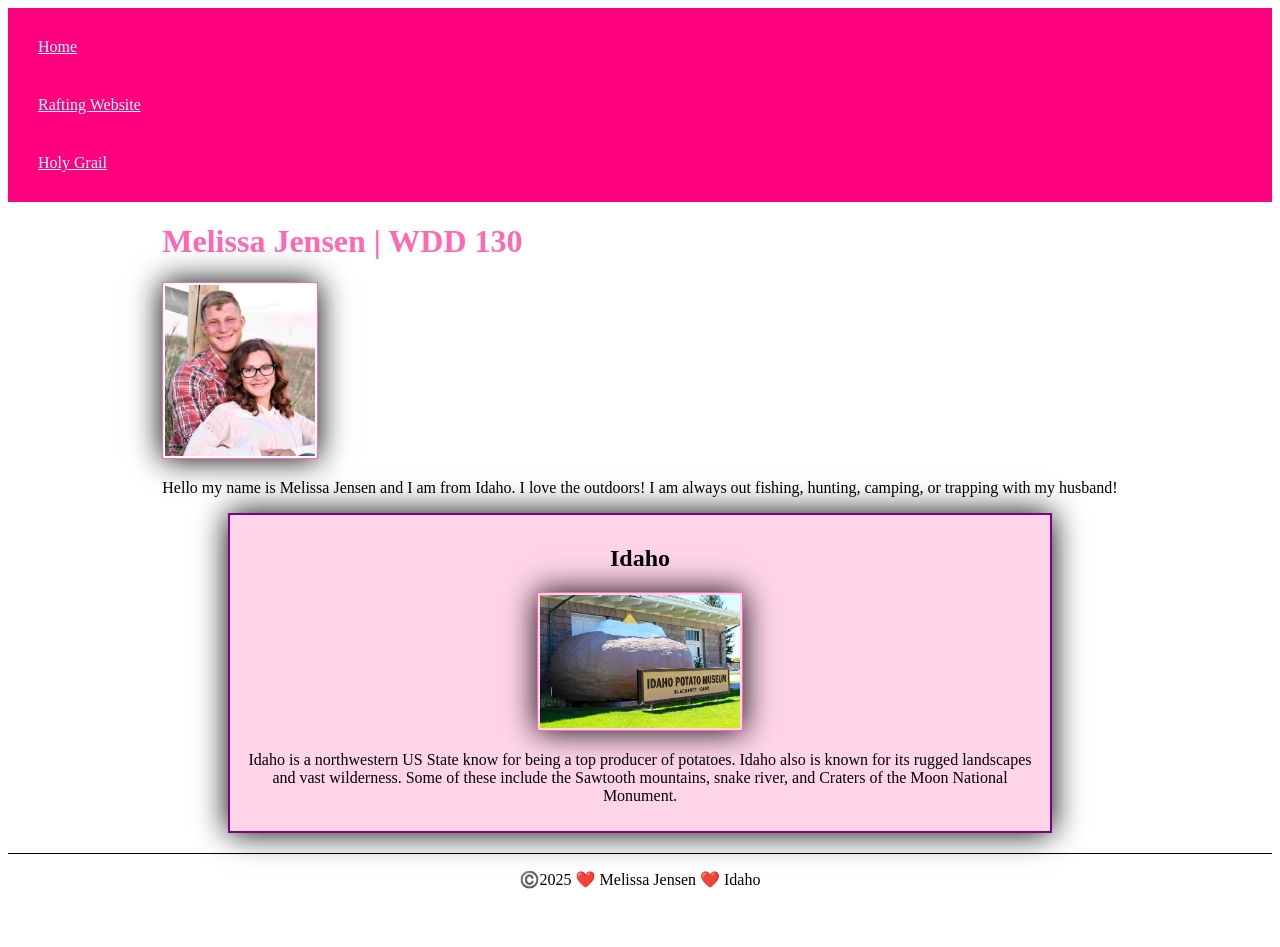
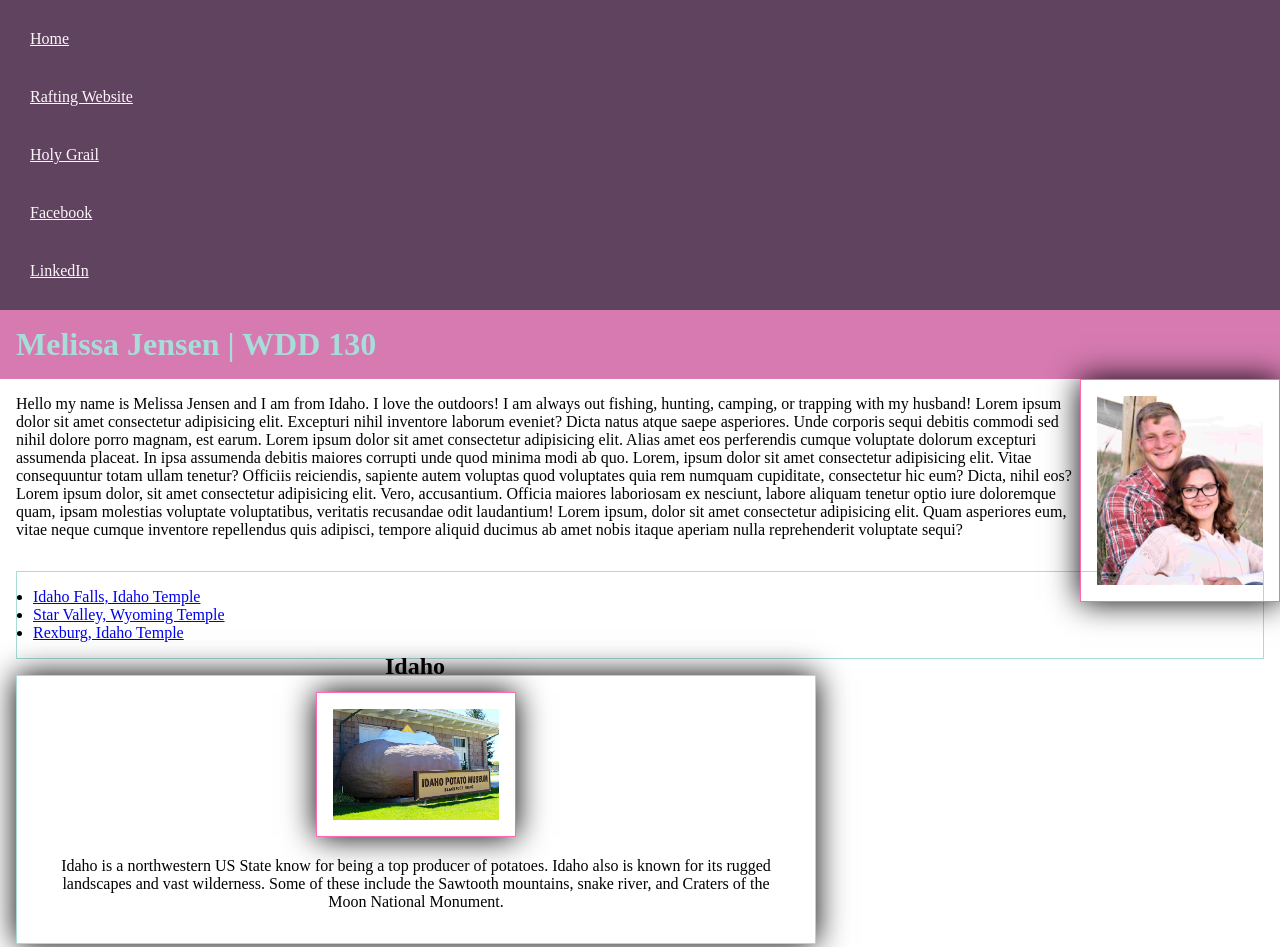
Before and after one commit to mnjensen-24/wdd130, a plain HTML site: page index.html in a window 1280 px wide. Shown: the top 947 px of the page. Before the commit the page ends 905 px from the top, so only its background shows below. Drawn offline with Linux system fonts and the light colour scheme.

Commit message:
About you page

```diff
--- a/index.html
+++ b/index.html
@@ -14,14 +14,21 @@
                     <a href="#">Home</a>
                     <a href="wwr/">Rafting Website</a>
                     <a href="week02/holygrail.html">Holy Grail</a>
+                    <a href="https://facebook.com">Facebook</a>
+                    <a href="https://linkedin.com">LinkedIn</a>
             </nav>
         </header>
         <main>
             <h1>Melissa Jensen | WDD 130</h1>
             <img src="images/profile.JPG" alt="Hello, my name is Melissa Jensen" width="200">
-            <p>Hello my name is Melissa Jensen and I am from Idaho. I love the outdoors! I am always out fishing, hunting, camping, or trapping with my husband!</p>
+            <p>Hello my name is Melissa Jensen and I am from Idaho. I love the outdoors! I am always out fishing, hunting, camping, or trapping with my husband! Lorem ipsum dolor sit amet consectetur adipisicing elit. Excepturi nihil inventore laborum eveniet? Dicta natus atque saepe asperiores. Unde corporis sequi debitis commodi sed nihil dolore porro magnam, est earum. Lorem ipsum dolor sit amet consectetur adipisicing elit. Alias amet eos perferendis cumque voluptate dolorum excepturi assumenda placeat. In ipsa assumenda debitis maiores corrupti unde quod minima modi ab quo. Lorem, ipsum dolor sit amet consectetur adipisicing elit. Vitae consequuntur totam ullam tenetur? Officiis reiciendis, sapiente autem voluptas quod voluptates quia rem numquam cupiditate, consectetur hic eum? Dicta, nihil eos? Lorem ipsum dolor, sit amet consectetur adipisicing elit. Vero, accusantium. Officia maiores laboriosam ex nesciunt, labore aliquam tenetur optio iure doloremque quam, ipsam molestias voluptate voluptatibus, veritatis recusandae odit laudantium! Lorem ipsum, dolor sit amet consectetur adipisicing elit. Quam asperiores eum, vitae neque cumque inventore repellendus quis adipisci, tempore aliquid ducimus ab amet nobis itaque aperiam nulla reprehenderit voluptate sequi?</p>
+            <ul class="box">
+                <li><a href="https://newsroom.churchofjesuschrist.org/article/idaho-falls-idaho-temple" target="_blank">Idaho Falls, Idaho Temple</a></li>
+                <li><a href="https://churchofjesuschristtemples.org/star-valley-wyoming-temple/" target="_blank">Star Valley, Wyoming Temple</a></li>
+                <li><a href="https://newsroom.churchofjesuschrist.org/article/rexburg-idaho-temple" target="_blank">Rexburg, Idaho Temple</a></li>
+            </ul>
         </main>
-        <aside>
+        <aside class="box">
             <h2>Idaho</h2>
             <img src="images/idahopotato.jpg" alt="Idaho Potato Muesem">
             <p>Idaho is a northwestern US State know for being a top producer of potatoes. Idaho also is known for its rugged landscapes and vast wilderness. Some of these include the Sawtooth mountains, snake river, and Craters of the Moon National Monument. </p>
@@ -32,4 +39,5 @@
             </p>
         </footer>
     </body>
+    <!-- 1/20/24 -->
 </html>
--- a/styles/styles.css
+++ b/styles/styles.css
@@ -1,29 +1,48 @@
+* {
+    margin: 0;
+    padding: 0;
+    box-sizing: border-box;
+}
+
+:root {
+    --heading-background-color: #d67ab1;
+    --heading-text-color: #a8dcd9;
+    --heading-font: font-family: 'Font Diner', Fontdiner Swanky;
+    --padding: 1rem;
+    --border: 1px solid #a8dcd9;
+    --backgroud-color: white;
+}
+
 nav {
-    background-color: rgb(255, 0, 128);
+    background-color: #60435f;
     padding: 10px;
 }
 
 nav a {
-    color: white;
+    color: #fdf7fa;
     display: block;
     padding: 20px;
 }
 
 h1 {
-    color: hotpink;
+    background-color: var(--heading-background-color);
+    color: var(--heading-text-color);
+    font-family: var(--heading-font);
+    padding: var(--padding);
 }
 
 main img {
-    width: 150px;
+    width: 200px;
     height: auto;
+    border: 1px solid hotpink;
+    box-shadow: 0 0 30px rgb(0, 0, 0);
+    padding: var(--padding);
     margin: auto;
-    border: 1px solid hotpink;
-    padding: 2px;
-    box-shadow: 0 0 30px rgb(0, 0, 0);
+    float: right;
 }
 
 p {
-    padding: 0px;
+    padding: var(--padding);
 }
 
 main {
@@ -36,10 +55,16 @@ aside {
     margin: auto;
     border: 2px solid purple;
     box-shadow: 0 0 30px black;
-    padding: 10px;
+    padding: var(--padding);
     background-color: rgb(255, 212, 233);
     color: rgb(0, 0, 0);
     text-align: center;
+}
+
+aside h2 {
+    position: absolute;
+    bottom: 120px;
+    left: 385px;
 }
 
 aside img {
@@ -47,7 +72,7 @@ aside img {
     height: auto;
     border: 1px solid hotpink;
     box-shadow: 0 0 30px rgb(0, 0, 0);
-    padding: 2px;
+    padding: var(--padding);
 }
 
 footer {
@@ -55,3 +80,13 @@ footer {
     border-top: 1px solid black;
     text-align: center;
 }
+
+/* Class Selectors */
+
+.box {
+    margin: 1rem;
+    border: var(--border);
+    padding: 1rem;
+    background-color: var(--backgroud-color);
+    color: black;
+}
```
